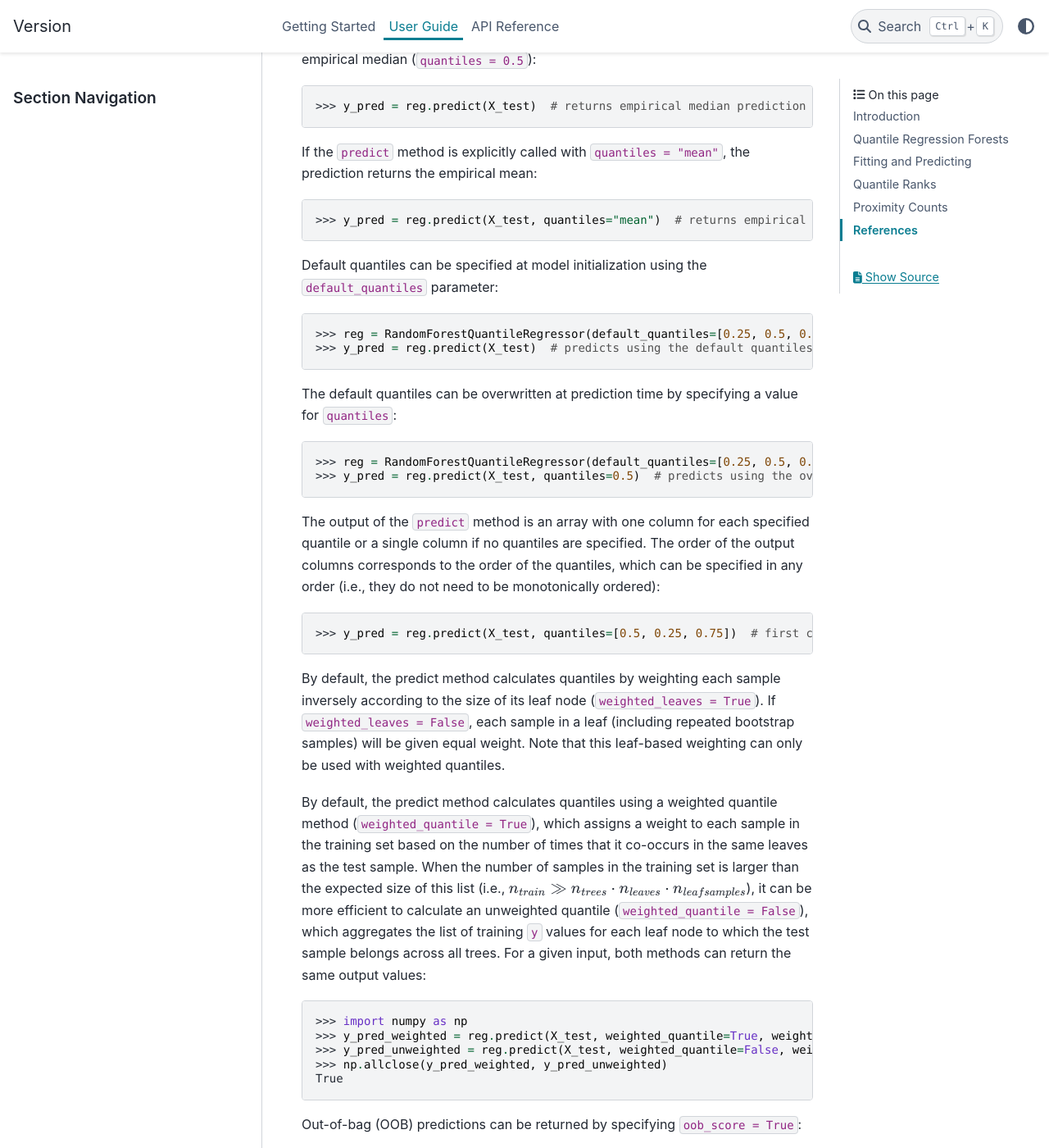
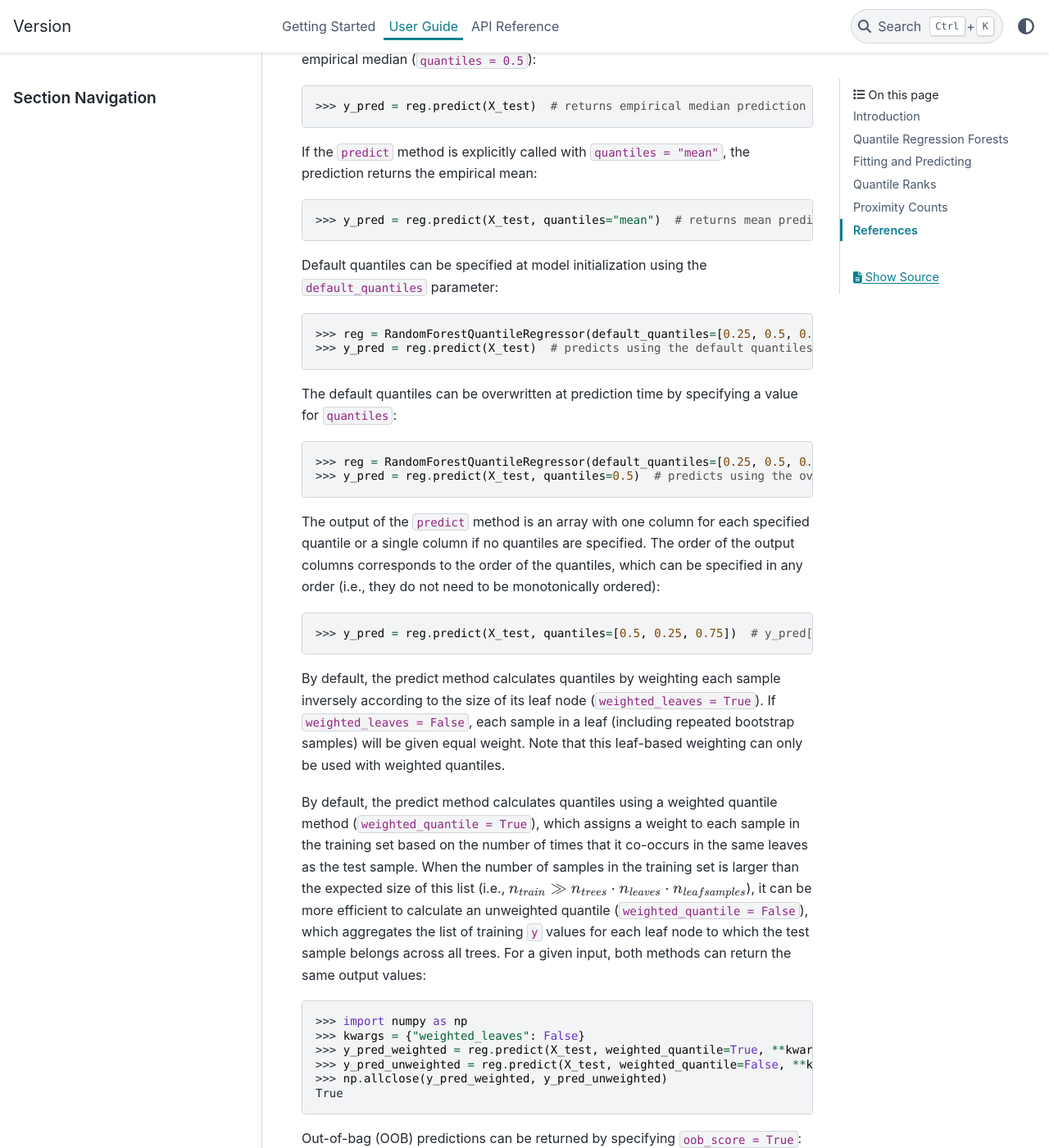
Before and after one commit to zillow/quantile-forest, a Sphinx documentation site: the page built from docs/user_guide.rst, in a window 1280 px wide and 1400 px high, scrolled down 2439 px. Shown: the whole window at 82% size. Built offline with Sphinx 7.4.7 and the PyData theme 0.15.4, drawn with Linux system fonts in a browser that asks for light colours; pages that are not in the unit, such as notebooks, are missing from menus; the version number could not be read and is left out; cross-references to code outside the pages are shown as plain code; some of the changed text lies outside the part shown.

Commit message:
Tidy up code examples

```diff
--- a/docs/user_guide.rst
+++ b/docs/user_guide.rst
@@ -61,7 +61,7 @@
 
 If the `predict` method is explicitly called with `quantiles = "mean"`, the prediction returns the empirical mean::
 
-    >>> y_pred = reg.predict(X_test, quantiles="mean")  # returns empirical mean prediction for each test sample
+    >>> y_pred = reg.predict(X_test, quantiles="mean")  # returns mean prediction for each test sample
 
 Default quantiles can be specified at model initialization using the `default_quantiles` parameter:
 
@@ -75,15 +75,16 @@
 
 The output of the `predict` method is an array with one column for each specified quantile or a single column if no quantiles are specified. The order of the output columns corresponds to the order of the quantiles, which can be specified in any order (i.e., they do not need to be monotonically ordered)::
 
-    >>> y_pred = reg.predict(X_test, quantiles=[0.5, 0.25, 0.75])  # first column corresponds to quantile 0.5
+    >>> y_pred = reg.predict(X_test, quantiles=[0.5, 0.25, 0.75])  # y_pred[:, 0] >= y_pred[:, 1]
 
 By default, the predict method calculates quantiles by weighting each sample inversely according to the size of its leaf node (`weighted_leaves = True`). If `weighted_leaves = False`, each sample in a leaf (including repeated bootstrap samples) will be given equal weight. Note that this leaf-based weighting can only be used with weighted quantiles.
 
 By default, the predict method calculates quantiles using a weighted quantile method (`weighted_quantile = True`), which assigns a weight to each sample in the training set based on the number of times that it co-occurs in the same leaves as the test sample. When the number of samples in the training set is larger than the expected size of this list (i.e., :math:`n_{train} \gg n_{trees} \cdot n_{leaves} \cdot n_{leafsamples}`), it can be more efficient to calculate an unweighted quantile (`weighted_quantile = False`), which aggregates the list of training `y` values for each leaf node to which the test sample belongs across all trees. For a given input, both methods can return the same output values::
 
     >>> import numpy as np
-    >>> y_pred_weighted = reg.predict(X_test, weighted_quantile=True, weighted_leaves=False)  # weighted quantile (default)
-    >>> y_pred_unweighted = reg.predict(X_test, weighted_quantile=False, weighted_leaves=False)  # unweighted quantile
+    >>> kwargs = {"weighted_leaves": False}
+    >>> y_pred_weighted = reg.predict(X_test, weighted_quantile=True, **kwargs)  # weighted quantile
+    >>> y_pred_unweighted = reg.predict(X_test, weighted_quantile=False, **kwargs)  # unweighted quantile
     >>> np.allclose(y_pred_weighted, y_pred_unweighted)
     True
 
@@ -113,8 +114,10 @@
     >>> X_train, X_test, y_train, y_test = train_test_split(X, y, test_size=0.25)
     >>> rf = RandomForestRegressor(random_state=0)
     >>> qrf = RandomForestQuantileRegressor(max_samples_leaf=None, random_state=0)
-    >>> rf.fit(X_train, y_train), qrf.fit(X_train, y_train)
-    (RandomForestRegressor(random_state=0), RandomForestQuantileRegressor(max_samples_leaf=None, random_state=0))
+    >>> rf.fit(X_train, y_train),
+    RandomForestRegressor(random_state=0)
+    >>> qrf.fit(X_train, y_train)
+    RandomForestQuantileRegressor(max_samples_leaf=None, random_state=0)
     >>> y_pred_rf = rf.predict(X_test)
     >>> y_pred_qrf = qrf.predict(X_test, quantiles="mean", aggregate_leaves_first=False)
     >>> np.allclose(y_pred_rf, y_pred_qrf)
```
